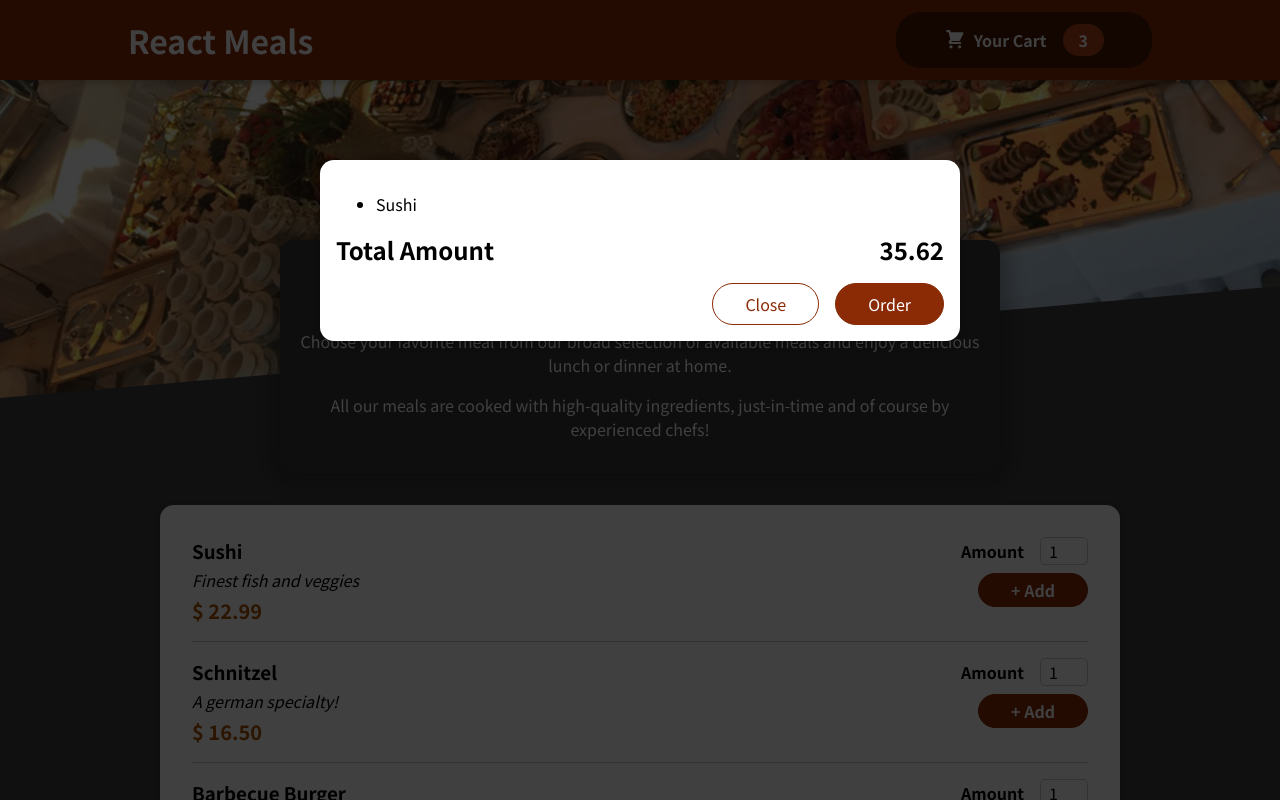
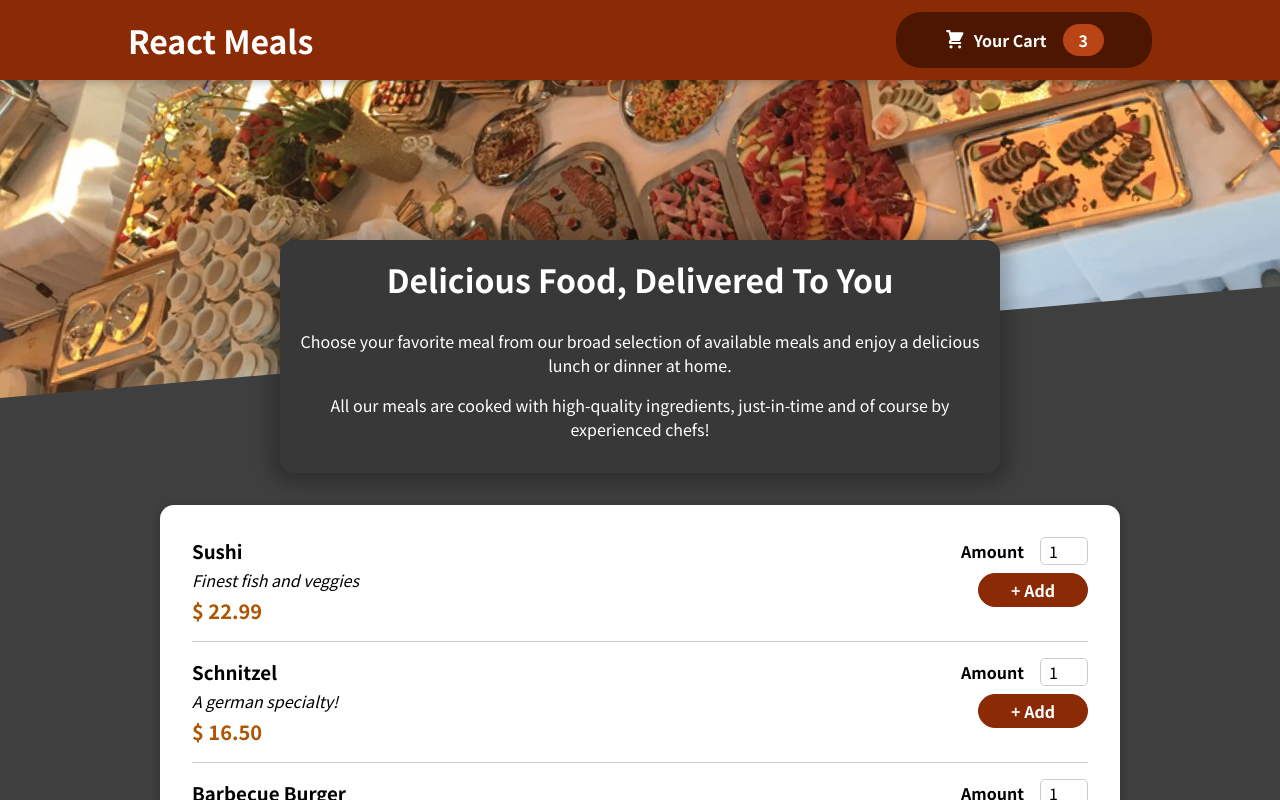
Before and after one commit to juanpchica/generalReact, a React (Create React App) app: page / in a window 1280 px wide. Shown: the top 800 px of the page. Built offline with nearby package versions, Linux system fonts and the light colour scheme.

Commit message:
adding validation and state for modal

```diff
--- a/src/App.js
+++ b/src/App.js
@@ -1,14 +1,24 @@
-import React from "react";
+import React, { useState } from "react";
 
 import Header from "./components/Layout/Header";
 import Meals from "./components/Meals/Meals";
 import Cart from "./components/Cart/Cart";
 
 const App = () => {
+  const [cartIsShow, setCartIsShow] = useState(false);
+
+  const showCartHandler = () => {
+    setCartIsShow(true);
+  };
+
+  const hideCartHandler = () => {
+    setCartIsShow(false);
+  };
+
   return (
     <>
-      <Cart />
-      <Header />
+      {cartIsShow && <Cart onClose={hideCartHandler} />}
+      <Header onShowCart={showCartHandler} />
       <main>
         <Meals />
       </main>
--- a/src/components/Cart/Cart.js
+++ b/src/components/Cart/Cart.js
@@ -3,7 +3,7 @@ import Modal from "../UI/Modal";
 
 import classes from "./Cart.module.css";
 
-const Cart = () => {
+const Cart = ({ onClose }) => {
   const cartItems = (
     <ul>
       {[{ id: "c1", name: "Sushi", amount: 2, price: "12.99" }].map((item) => (
@@ -20,7 +20,9 @@ const Cart = () => {
         <span>35.62</span>
       </div>
       <div className={classes.actions}>
-        <button className={classes["button--alt"]}>Close</button>
+        <button className={classes["button--alt"]} onClick={onClose}>
+          Close
+        </button>
         <button className={classes.button}>Order</button>
       </div>
     </Modal>
--- a/src/components/Layout/Header.js
+++ b/src/components/Layout/Header.js
@@ -5,12 +5,12 @@ import HeaderCartButton from "./HeaderCartButton";
 import classes from "./Header.module.css";
 import mealsImage from "../../assets/meals.jpeg";
 
-const Header = () => {
+const Header = ({ onShowCart }) => {
   return (
     <>
       <header className={classes.header}>
         <h1>React Meals</h1>
-        <HeaderCartButton />
+        <HeaderCartButton onClick={onShowCart} />
       </header>
       <div className={classes["main-image"]}>
         <img src={mealsImage} alt='Meals' />
--- a/src/components/Layout/HeaderCartButton.js
+++ b/src/components/Layout/HeaderCartButton.js
@@ -4,9 +4,9 @@ import CartIcon from "../Cart/CartIcon";
 
 import classes from "./HeaderCartButton.module.css";
 
-const HeaderCartButton = (props) => {
+const HeaderCartButton = ({ onClick }) => {
   return (
-    <button className={classes.button}>
+    <button className={classes.button} onClick={onClick}>
       <span className={classes.icon}>
         <CartIcon />
       </span>
```
Also changed, not shown: 1 other file (tests, documents, lock files or other folders).
